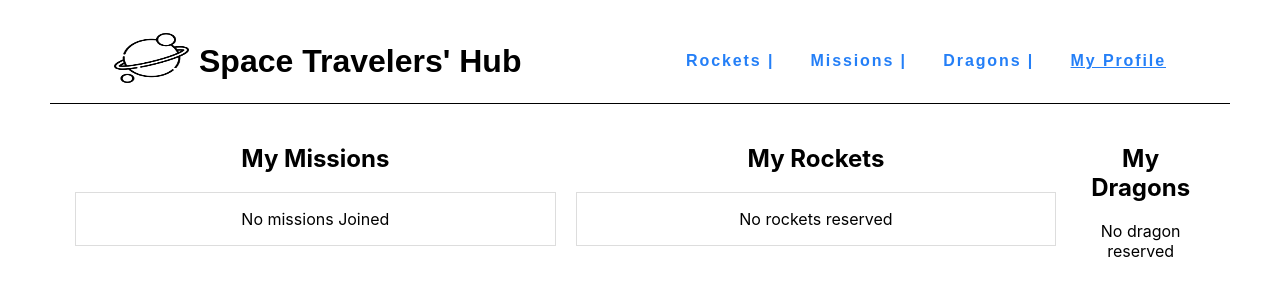
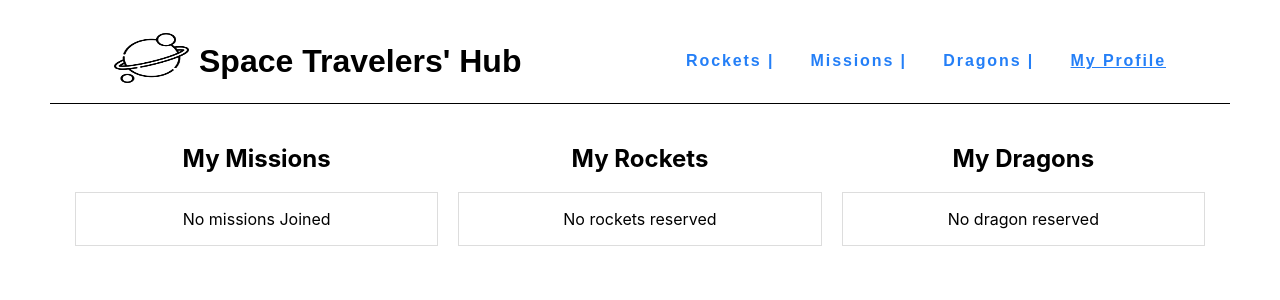
Before and after one commit to Cisco-the-wayword/React-group-project, a React (Create React App) app: page /myProfile in a window 1280 px wide. Shown: the top 300 px of the page. Built offline with nearby package versions, Linux system fonts and the light colour scheme.

Commit message:
style reserved dragon list

```diff
--- a/src/Components/MyProfile.jsx
+++ b/src/Components/MyProfile.jsx
@@ -59,13 +59,15 @@ const MyProfile = () => {
       <section className="reserved-dragons">
         <h2>My Dragons</h2>
 				{ReservedDragons.length>0 ? (
-					ReservedDragons.map((dragon)=>(
+					<ul className='dragons-list'>
+            {ReservedDragons.map((dragon)=>(
 						<li className="item" key={dragon.id}>
               <span>{dragon.name}</span>
             </li>
-					))
+					))}
+          </ul>
 				):(
-            <div className='no-dragon'>
+            <div className='dragons-list'>
 							<p>No dragon reserved</p>
 						</div>
 				)}
--- a/src/Styles/MyProfile.css
+++ b/src/Styles/MyProfile.css
@@ -6,7 +6,8 @@
 }
 
 .reserved_rockets,
-.myMissions {
+.myMissions,
+.reserved-dragons {
   width: 50%;
 }
 
@@ -14,7 +15,8 @@ ul {
   padding: 0;
 }
 
-.rockets_container {
+.rockets_container,
+.dragons-list {
   border: 1px solid #ddd;
   border-collapse: collapse;
 }
```
